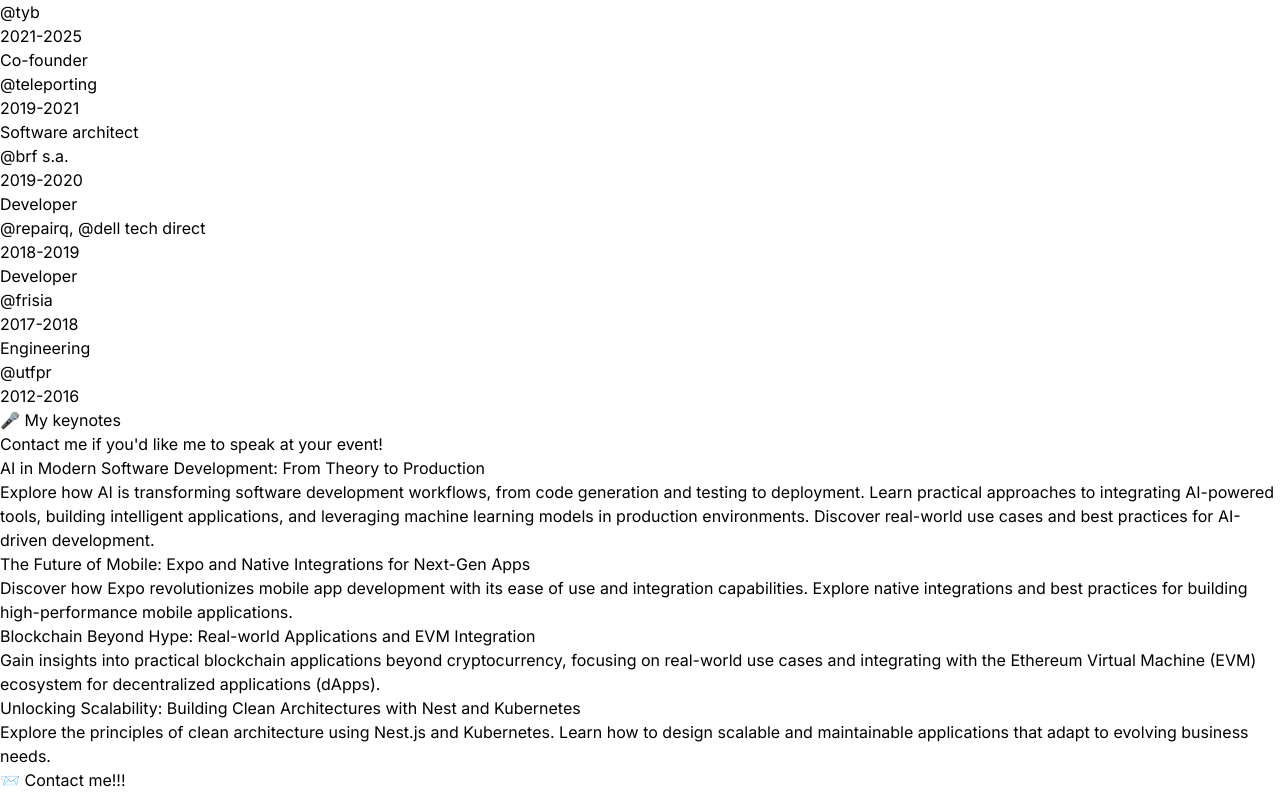
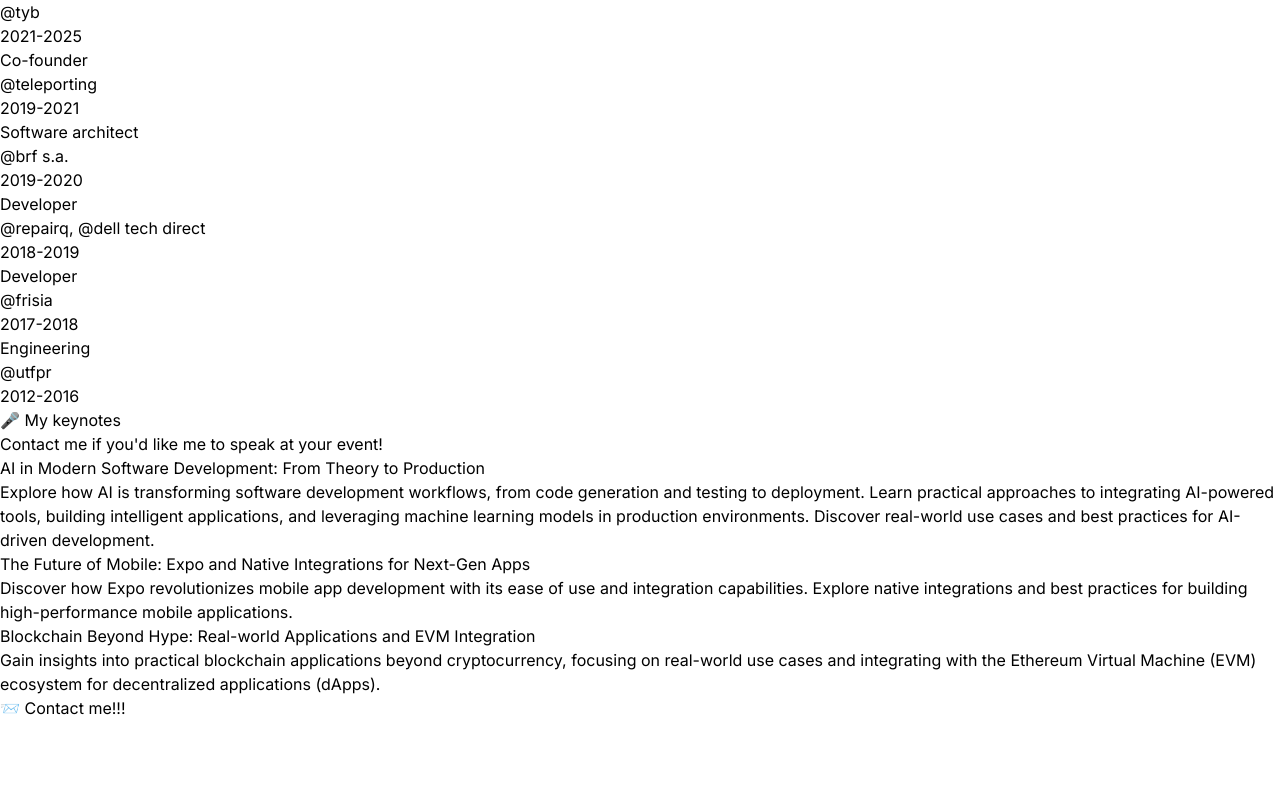
Before and after one commit to klosowsk/rklosowski, a Next.js app: page / in a window 1280 px wide. Shown: the part 1307-2099 px from the top of the page. After the commit the page ends 2027 px from the top, so only its background shows below. Built offline with nearby package versions, Linux system fonts and the light colour scheme; no server answers.

Commit message:
copy: remove scalability keynote

```diff
--- a/src/i18n/dictionaries/en.ts
+++ b/src/i18n/dictionaries/en.ts
@@ -98,12 +98,6 @@
           description:
             "Gain insights into practical blockchain applications beyond cryptocurrency, focusing on real-world use cases and integrating with the Ethereum Virtual Machine (EVM) ecosystem for decentralized applications (dApps).",
         },
-        {
-          title:
-            "Unlocking Scalability: Building Clean Architectures with Nest and Kubernetes",
-          description:
-            "Explore the principles of clean architecture using Nest.js and Kubernetes. Learn how to design scalable and maintainable applications that adapt to evolving business needs.",
-        },
       ],
     },
     contact: {
--- a/src/i18n/dictionaries/pt.ts
+++ b/src/i18n/dictionaries/pt.ts
@@ -95,12 +95,6 @@
           description:
             "Conheça aplicações práticas de blockchain além das criptomoedas, com foco em casos de uso reais e na integração com o ecossistema da Ethereum Virtual Machine (EVM) para aplicações descentralizadas (dApps).",
         },
-        {
-          title:
-            "Destravando Escalabilidade: Arquiteturas Limpas com Nest e Kubernetes",
-          description:
-            "Explore os princípios de arquitetura limpa usando Nest.js e Kubernetes. Aprenda a projetar aplicações escaláveis e fáceis de manter, que se adaptam às necessidades do negócio.",
-        },
       ],
     },
     contact: {
```
